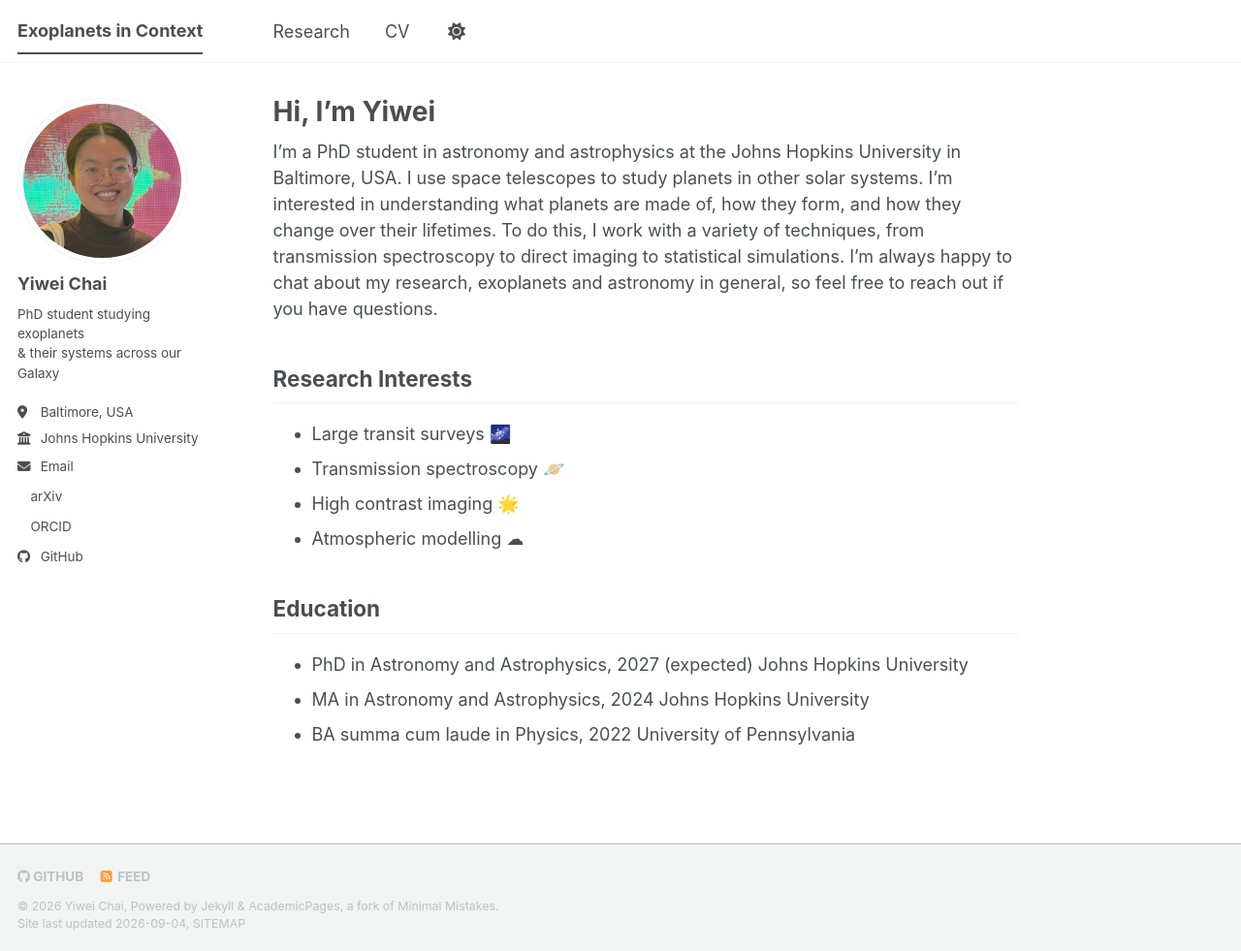
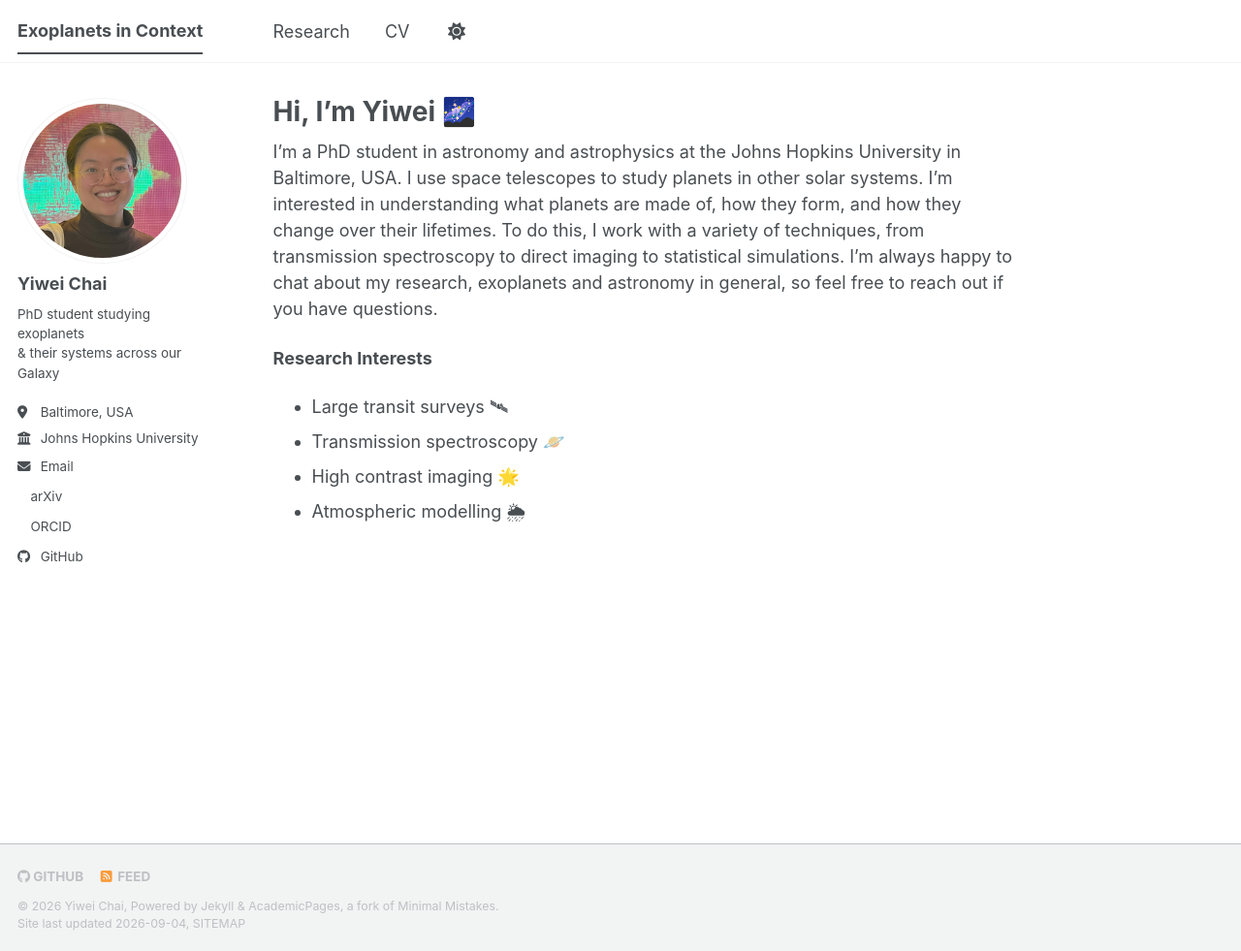
Before and after one commit to youais/youais.github.io, a Jekyll site: the page built from _pages/about.md, in a window 1280 px wide and 981 px high. Shown: the whole window at 97% size. Built offline with Jekyll 4.4.1, drawn with Linux system fonts in a browser that asks for light colours; a style sheet for code colours, icons or effects is not loaded.

Commit message:
Update about.md

```diff
--- a/_pages/about.md
+++ b/_pages/about.md
@@ -1,6 +1,6 @@
 ---
 permalink: /
-title: "Hi, I'm Yiwei"
+title: "Hi, I'm Yiwei 🌌"
 author_profile: true
 redirect_from:
   - /about/
@@ -10,23 +10,11 @@ redirect_from:
 I'm a PhD student in astronomy and astrophysics at the Johns Hopkins University in Baltimore, USA. I use space telescopes to study planets in other solar systems. I'm interested in understanding what planets are made of, how they form, and how they change over their lifetimes. To do this, I work with a variety of techniques, from transmission spectroscopy to direct imaging to statistical simulations. I'm always happy to chat about my research, exoplanets and astronomy in general, so feel free to reach out if you have questions.
 
 
-Research Interests
------
-* Large transit surveys 🌌
+<b>Research Interests</b>
+* Large transit surveys 🛰
 * Transmission spectroscopy 🪐
 * High contrast imaging 🌟
-* Atmospheric modelling ☁
-
-
-Education
------
-* PhD in Astronomy and Astrophysics, 2027 (expected)
-  Johns Hopkins University
-* MA in Astronomy and Astrophysics, 2024
-  Johns Hopkins University
-* BA summa cum laude in Physics, 2022
-  University of Pennsylvania
-
+* Atmospheric modelling 🌦
 
 
 
```
